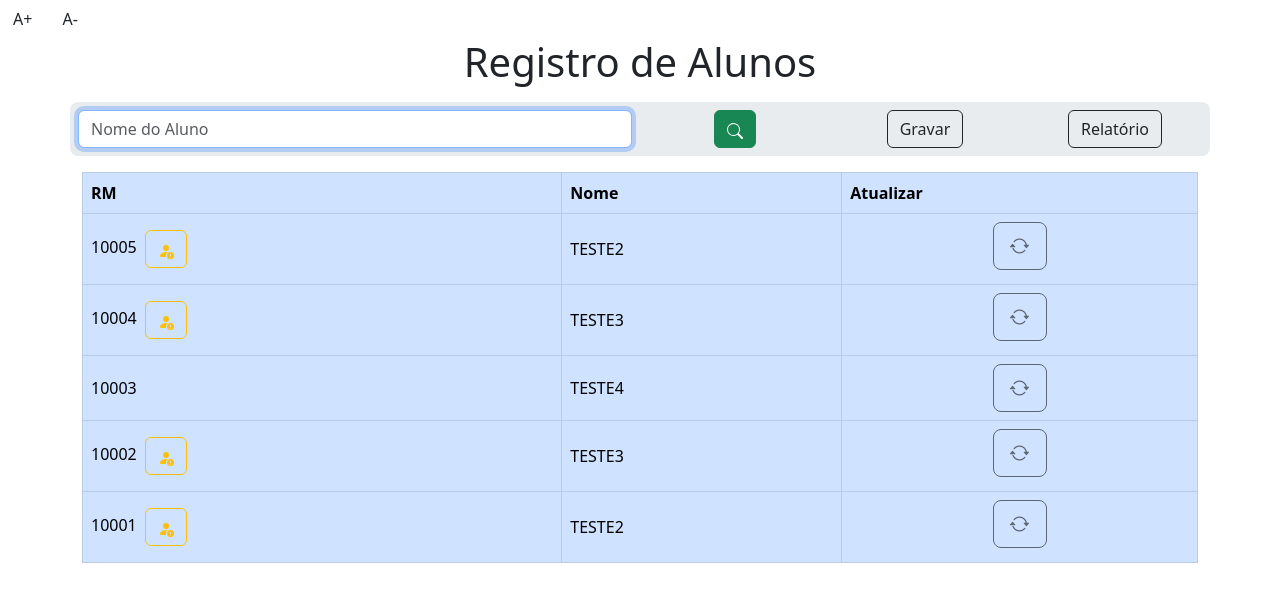
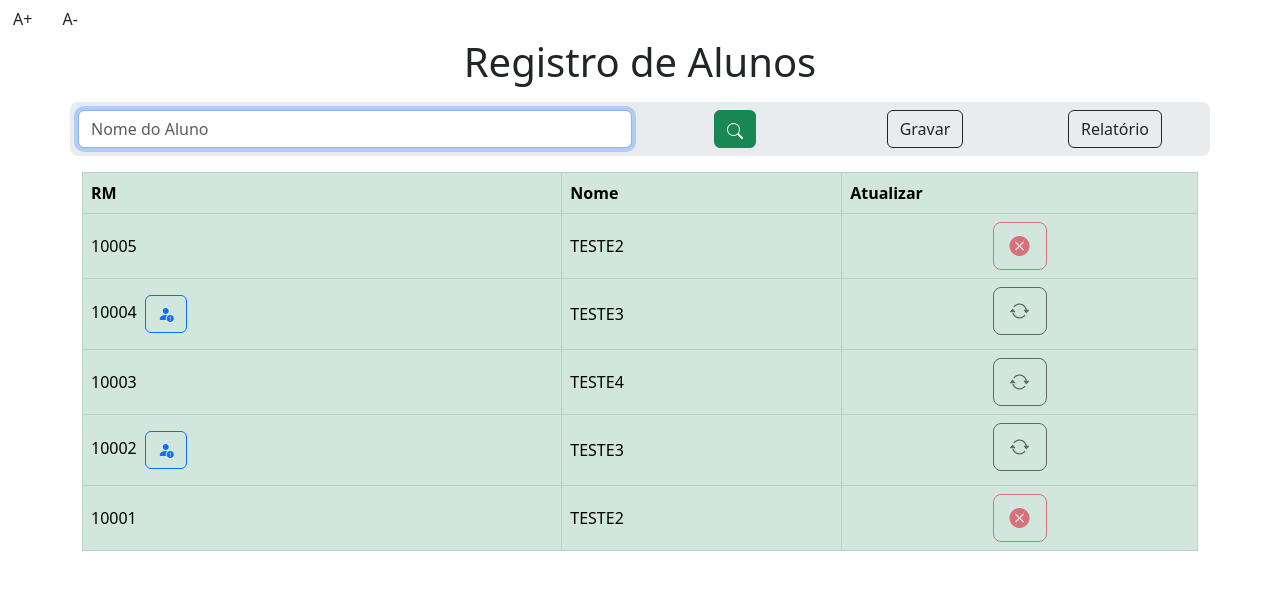
Before and after one commit to rafaelponte89/prj_aluno_rm, a Django app: page / in a window 1280 px wide. Shown: the top 602 px of the page. Run offline with Django 4.2, Linux system fonts and the light colour scheme; data comes from the database, SQL or seed files in the repository; both versions use the stored data as it was after the commit.

Commit message:
Implementação para alertar sobre nomes duplicados e cancelamento de registro além de refatoração de código na atualização da tabela

```diff
--- a/prjAluno/appAluno/models.py
+++ b/prjAluno/appAluno/models.py
@@ -8,6 +8,7 @@ from django.db import models
 class Aluno (models.Model):
     rm = models.AutoField(primary_key=True)
     nome = models.CharField(max_length=150)
+    cancelado = models.BooleanField(default=False)
 
 
     def __str__(self):
--- a/prjAluno/appAluno/urls.py
+++ b/prjAluno/appAluno/urls.py
@@ -1,11 +1,13 @@
 from django.urls import path
-from .views import index, gravar, buscar, recarregarTabela, atualizar, baixar_pdf
+from .views import index, gravar, buscar, recarregarTabela, atualizar, baixar_pdf, cancelarRM, buscarRM
 
 urlpatterns = [
     path("", index, name="inicial" ),
     path("gravar", gravar, name="gravar"),
     path("buscar/<str:nome>", buscar, name ="buscar"),
+    path("buscarRM/<str:rm>", buscarRM, name ="buscarRM"), # em desenvolvimento
     path("recarregarTabela", recarregarTabela, name ="recarregarTabela"),
     path("atualizar/<str:rm>", atualizar, name="atualizar"),
+    path("cancelarRM/<str:rm>", cancelarRM, name="cancelarRM"), # em desenvolvimento
     path("baixarpdf", baixar_pdf, name="baixarpdf"),
 ]
--- a/prjAluno/appAluno/views.py
+++ b/prjAluno/appAluno/views.py
@@ -5,23 +5,29 @@ from django.contrib import messages
 from django.http import HttpResponse
 from django.db.models import Q
 
+
+
+
 # Create your views here.
-def buscar_duplicados():
-    alunos = Aluno.objects.all()
+def buscar_duplicados(alunos):
+
     nomes_rm = {}
     duplicados = {}
-
     for aluno in alunos:
 
-        if aluno.nome not in nomes_rm.keys():
-            nomes_rm[aluno.nome] = [aluno.rm]
-        else:
-            nomes_rm[aluno.nome].append(aluno.rm)
+        if aluno.cancelado != True:
+            if aluno.nome not in nomes_rm.keys():
+                nomes_rm[aluno.nome] = [aluno.rm]
+            else:
+                nomes_rm[aluno.nome].append(aluno.rm)
+
     for k, v in nomes_rm.items():
         if len(v) > 1:
             duplicados[k] = v
+
+
     #print("Total Duplicados: ", len(duplicados))
-    #print("\n",duplicados)
+    print("\n",duplicados)
     return duplicados.keys()
 
 def rodarTeste():
@@ -59,33 +65,55 @@ def gravar(request):
     except:
         pass
 
-def retornarTabela(alunos):
-    nomes_duplicados = buscar_duplicados()
+def atualizarTabela(alunos):
+    nomes_duplicados = buscar_duplicados(alunos)
     tabela = ''
-    icon_exclamacao = '<svg xmlns="http://www.w3.org/2000/svg" width="16" height="16" fill="currentColor" class="bi bi-person-fill-exclamation" viewBox="0 0 16 16"> \
-    <path d="M11 5a3 3 0 1 1-6 0 3 3 0 0 1 6 0Zm-9 8c0 1 1 1 1 1h5.256A4.493 4.493 0 0 1 8 12.5a4.49 4.49 0 0 1 1.544-3.393C9.077 9.038 8.564 9 8 9c-5 0-6 3-6 4Z"/> \
-    <path d="M16 12.5a3.5 3.5 0 1 1-7 0 3.5 3.5 0 0 1 7 0Zm-3.5-2a.5.5 0 0 0-.5.5v1.5a.5.5 0 0 0 1 0V11a.5.5 0 0 0-.5-.5Zm0 4a.5.5 0 1 0 0-1 .5.5 0 0 0 0 1Z"/> \
-    </svg>'
+    print("Duplicados",nomes_duplicados)
+
     for aluno in alunos:
-        if aluno.nome in nomes_duplicados:
-            advertencia = '<tr><td class="align-middle">' + str(aluno.rm) + \
-            '<button type="button" class="btn btn-outline-warning m-2" data-bs-toggle="modal"  data-bs-target="#resolucaoDuplicidadeModal">'+icon_exclamacao+'</a></td>'
+        if aluno.cancelado:
+            status_rm = '<tr><td class="align-middle">' + str(aluno.rm) + '</td>'
+
+            botao = '<button type="button" class="btn btn-outline-danger btn-lg  disabled"  value='+str(aluno.rm)+'> \
+                            <i class="bi bi-x-circle-fill"></i> \
+                        </button>'
+
         else:
-            advertencia = '<tr><td class="align-middle">' + str(aluno.rm) + '</td>'
+            if aluno.nome in nomes_duplicados:
+                status_rm = '<tr><td class="align-middle">' + str(aluno.rm) + \
+                '<button "type="button" class="btn btn-outline-primary m-2 advertencia" value='+str(aluno.rm)+' data-bs-toggle="modal" data-bs-target="#resolucaoDuplicidadeModal" ><i class="bi bi-person-fill-exclamation"></i></button></a></td>'
+                botao = '<button type="button" class="btn btn-outline-dark btn-lg atualizar disabled"  value='+str(aluno.rm)+'> \
+                            <i class="bi bi-arrow-repeat"></i> \
+                        </button>'
+            else:
+                status_rm = '<tr><td class="align-middle">' + str(aluno.rm) + '</td>'
+                botao = '<button type="button" class="btn btn-outline-dark btn-lg atualizar disabled"  value='+str(aluno.rm)+'> \
+                            <i class="bi bi-arrow-repeat"></i> \
+                        </button>'
 
-        tabela += ' <tr>' + advertencia + \
+
+
+        tabela += ' <tr>' + status_rm + \
                     '<td class="align-middle">'+aluno.nome+'</td> \
-                        <td class="text-center conteudoAtualizar">  \
-                        <button type="button" class="btn btn-outline-dark btn-lg atualizar disabled"  value='+str(aluno.rm)+'> \
-                            <i class="bi bi-arrow-repeat"></i> \
-                        </button> \
-                    </td> </tr>'
-    return tabela
+                        <td class="text-center conteudoAtualizar">' \
+                        +botao+ \
+                    '</td> </tr>'
+
+
+    #print("Atualizar Tabela", tabela)
+    return HttpResponse(tabela)
 
 def criarMensagem(texto, tipo):
 
     mensagem = HttpResponse(f"<div style='display:block;' id='mensagem' class='alert alert-{tipo}' role='alert' >{texto} </div>")
     return  mensagem
+
+def cancelarRM(request, rm):
+    rm_req = int(request.POST.get('rm'))
+    aluno = Aluno.objects.get(pk=rm_req)
+    aluno.cancelado = True
+    aluno.save()
+    return criarMensagem(f"{aluno.nome} - {aluno.rm} : Cancelado!!!","success")
 
 
 
@@ -94,24 +122,37 @@ def recarregarTabela(request):
     is_ajax = request.headers.get('X-Requested-With') == 'XMLHttpRequest'
     #print("recarregar",is_ajax)
     alunos = Aluno.retornarNUltimos()
-    tabela = retornarTabela(alunos)
-    return HttpResponse(tabela)
+    tabela = atualizarTabela(alunos)
+    return tabela
 
 def buscar(request, nome):
     nome = request.GET.get("nome").upper().rstrip().lstrip()
     tamanho = len(nome)
-    #print(nome)
+    print(nome)
     if (tamanho > 3) :
         alunos = Aluno.objects.filter(nome__contains=nome)[:10]
-        tabela = retornarTabela(alunos)
-        if tabela != '':
-            return HttpResponse(tabela)
+        buscar_duplicados(alunos)
+        tabela = atualizarTabela(alunos)
+
+
+        if len(tabela.content)>0:
+
+            return tabela
         else:
             mensagem = criarMensagem("Aluno Não Encontrado", "info")
 
             return mensagem
     else:
         return recarregarTabela(request)
+
+def buscarRM(request,rm):
+    rm = request.POST.get('rm')
+    print("RM", rm)
+    aluno = Aluno.objects.get(pk=rm)
+    dados = f'<div class="col-12"> <p class="text-white bg-dark" > RM: <span id="registroAluno">{aluno.rm} </span> </p> <p class="text-white bg-dark"> Nome: {aluno.nome} </p>  </div>'
+    return HttpResponse(dados)
+
+
 
 def atualizar(request, rm):
     nome = request.POST.get("nome").lstrip().rstrip()
--- a/prjAluno/templates/index.html
+++ b/prjAluno/templates/index.html
@@ -38,7 +38,7 @@
 
 <div class="row mt-3">
     <div class="col-12">
-        <table id="tabela" class="table table-hover table-responsive table-bordered table-primary">
+        <table id="tabela" class="table table-hover table-responsive table-bordered table-success">
             <thead>
                 <th>RM</th>
                 <th>Nome</th>
@@ -88,27 +88,17 @@
   <div class="modal-dialog">
     <div class="modal-content">
       <div class="modal-header">
-        <h5 class="modal-title" id="resolucaoDuplicidadeModalLabel">Resolução de Conflitos</h5>
+        <h5 class="modal-title" id="resolucaoDuplicidadeModalLabel">Deseja Cancelar este Registro?</h5>
         <button type="button" class="btn-close" data-bs-dismiss="modal" aria-label="Close"></button>
       </div>
       <div class="modal-body">
-      <div class="row">
-      <div class="col-12">
-        <input type="number" name="rmi" maxlength="150" class="form-control"
-        placeholder="RM Inicial" required="" id="id_rmi" min="1">
-        </div>
-        </div>
-        <div class="row mt-2">
-        <div class="col-12">
-         <input type="number" name="rmf" maxlength="150" class="form-control"
-        placeholder="RM Final" required="" id="id_rmf" min="1">
-        </div>
-        </div>
+      <div id="identificador" class="row">
+        <!-- Dados do Registro Aqui -->
       </div>
       <div class="modal-footer">
 
-        <button type="button" class="btn btn-danger" data-bs-dismiss="modal">Fechar</button>
-        <button id="baixarpdf" type="button" class="btn btn-primary">Resolver</button>
+        <button type="button" class="btn btn-danger" data-bs-dismiss="modal">Não</button>
+        <button id="simCancelar" type="button" class="btn btn-primary" data-bs-dismiss="modal">Sim</button>
       </div>
     </div>
   </div>
@@ -118,6 +108,7 @@
 
 
 <script type="text/javascript">
+
     $(document).ready(() => {
         recarregarTabela();
         // Pesquisar
@@ -130,9 +121,25 @@
                 },
                 success: (response) => {
                     $("#corpoTabela").html(response);
+                    let advertencias = document.getElementsByClassName("advertencia");
+                     for(let i = 0; i < advertencias.length; i++) {
+                         advertencias[i].addEventListener("click", function(){
+                             buscarAluno(advertencias[i].value);
+                         });
+                     }
+
+
+
                 }
             })
         }
+
+        $("#id_nome").keyup(() => {
+            if ($("#success-outlined").is(":checked")) {
+
+                sendBuscar();
+            }
+        });
 
         //Baixar Pdf
          function sendBaixarPdf(rmi, rmf) {
@@ -168,6 +175,12 @@
                 success: (response) => {
 
                     $("#corpoTabela").html(response);
+                     let advertencias = document.getElementsByClassName("advertencia");
+                     for(let i = 0; i < advertencias.length; i++) {
+                         advertencias[i].addEventListener("click", function(){
+                             buscarAluno(advertencias[i].value);
+                         });
+                     }
                 },
                 fail: (response) => {
 
@@ -197,7 +210,7 @@
                 }
             })
         }
-        // Atualiar Aluno
+        // Atualizar Aluno
         function sendAtualizar(rm) {
             let nome = document.getElementById("id_nome").value.toUpperCase();
             const csrftoken = document.querySelector('[name=csrfmiddlewaretoken]').value;
@@ -222,6 +235,58 @@
             })
         }
 
+
+        //Testando buscar aluno por rm
+        function buscarAluno(rm) {
+            const csrftoken = document.querySelector('[name=csrfmiddlewaretoken]').value;
+
+             $.post({
+                url: "{% url 'buscarRM' "+rm+"   %}",
+
+                headers: {
+                    'X-CSRFToken': csrftoken
+                },
+                data: {
+                    "rm": rm
+                },
+                success: (response) => {
+                    $("#identificador").html(response)
+
+
+                },
+                fail: (response) => {
+                }
+            })
+        }
+
+
+         // Testando Cancelar RM
+        function sendCancelar(rm) {
+            const csrftoken = document.querySelector('[name=csrfmiddlewaretoken]').value;
+            $.post({
+                url: "{% url 'cancelarRM' " + rm + "  %}",
+
+                headers: {
+                    'X-CSRFToken': csrftoken
+                },
+                data: {
+                    "rm": rm
+                },
+                success: (response) => {
+                    configurarElementos(response);
+
+                },
+                fail: (response) => {
+                }
+            })
+        }
+
+         $("#simCancelar").click(()=>{
+                        //console.log($("#registroAluno").text())
+
+                       sendCancelar($("#registroAluno").text());
+                    });
+
         function configurarElementos(response) {
                     $("#mensagens").html(response);
                      setTimeout(function(){
@@ -232,9 +297,11 @@
                     $("#success-outlined").prop('checked', true);
                     $("#id_nome").prop("value",'');
                     recarregarTabela();
+
         }
 
         $("#gravar").click(() => sendGravar());
+
 
         $("#id_nome").keypress((event) => {
             let tecla = event.which;
@@ -246,12 +313,7 @@
 
         $("#baixarpdf").click(() => sendBaixarPdf($("#id_rmi").val(), $("#id_rmf").val()));
 
-        $("#id_nome").keyup(() => {
-            if ($("#success-outlined").is(":checked")) {
 
-                sendBuscar();
-            }
-        });
 
         $("#id_nome").focus().keydown();
 
@@ -283,7 +345,13 @@
 
 
         });
+
+
+
+
+
     });
+
 
 
     $("#formulario").submit((e) => {
```
Also changed, not shown: prjAluno/appAluno/migrations/0003_aluno_cancelado.py (added), prjAluno/db.sqlite3.
